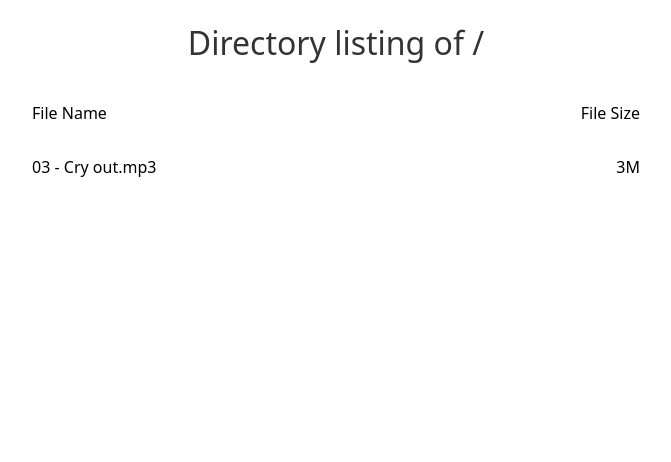
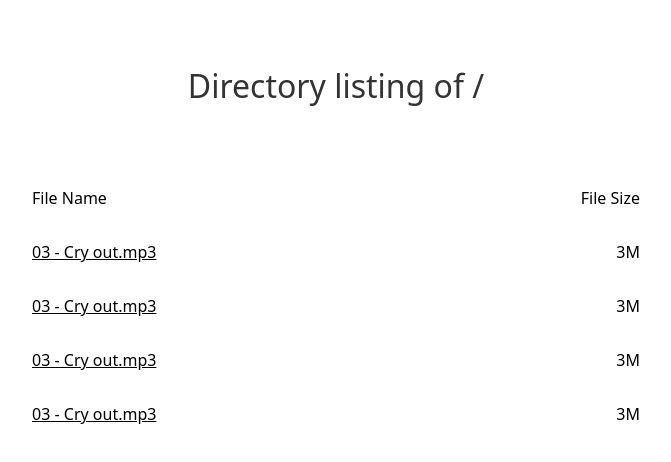
Before and after one commit to mario8705/webserv, a plain HTML site: page htdocs/list.html in a window 1280 px wide. Shown: the whole page, without its empty margins (304-975 px from the left). Drawn offline with Linux system fonts and the light colour scheme.

Commit message:
Directory listing template page

```diff
--- a/htdocs/list.html
+++ b/htdocs/list.html
@@ -12,6 +12,7 @@
         h1 {
             text-align: center;
             color: #333;
+            margin: 2em 0;
             font-weight: 300;
         }
 
@@ -48,8 +49,8 @@
 
         a {
             color: inherit;
-            text-decoration: none;
             transition: color 200ms ease-in;
+            text-decoration: underline;
         }
 
         a:hover {
@@ -72,6 +73,21 @@
                     <a href="#">03 - Cry out.mp3</a></td>
                 <td>3M</td>
             </tr>
+            <tr>
+                <td>
+                    <a href="#">03 - Cry out.mp3</a></td>
+                <td>3M</td>
+            </tr>
+            <tr>
+                <td>
+                    <a href="#">03 - Cry out.mp3</a></td>
+                <td>3M</td>
+            </tr>
+            <tr>
+                <td>
+                    <a href="#">03 - Cry out.mp3</a></td>
+                <td>3M</td>
+            </tr>
         </tbody>
     </table>
 </body>
```
Also changed, not shown: htdocs/img.png (added).
